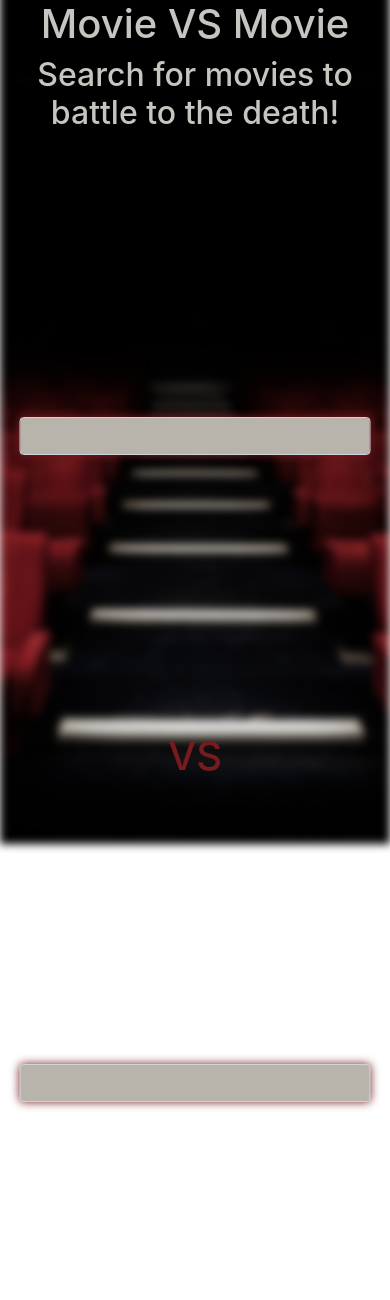
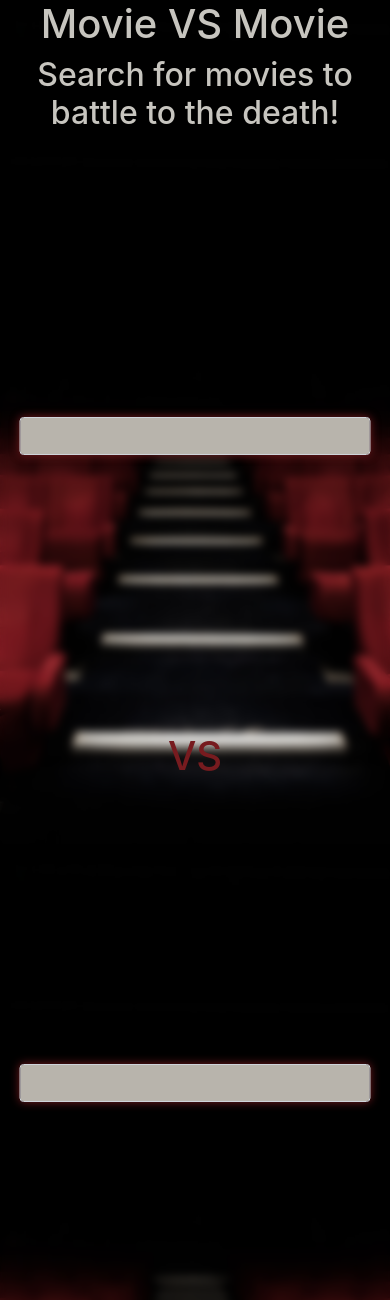
Before and after one commit to l3r0ux/Show-Down, a PHP site: page /views/index.html in a window 390 px wide. Shown: the top 1300 px of the page. Run offline with PHP 8.4, Linux system fonts and the light colour scheme; some libraries are stand-ins or nearby versions.

Commit message:
responsive mobile work

```diff
--- a/public/css/main.css
+++ b/public/css/main.css
@@ -3,19 +3,11 @@
     color: #c7c5bf;
 }
 
+html {
+    height: 100%;
+}
+
 /* .background-image {
-    position: fixed;
-    left: 0;
-    right: 0;
-    background: url(/images/cinema.jpg);
-    background-position: center;
-    background-size: cover;
-    filter: blur(4px);
-    height: 100vh;
-    transform: scale(1.1);
-} */
-
-.background-image {
     position: fixed;
     bottom: 0;
     left: 0;
@@ -27,17 +19,18 @@
     background-size: cover;
     background-repeat: no-repeat;
     filter: blur(4px);
-}
+} */
 
 body {
-    /* background-image: url(/images/cinema.jpg);
+    background-image: url(/images/cinema.jpg);
     background-attachment: fixed;
     background-position: center center;
     background-size: cover;
     background-repeat: no-repeat;
-    backdrop-filter: blur(4px); */
+    backdrop-filter: blur(4px);
     overflow-x: hidden;
-    height: 100vh;
+    height: 100%;
+    background-color: black !important;
 }
 
 .vs {
@@ -164,9 +157,6 @@ body {
     body {
         height: fit-content;
     }
-    .background-image {
-        height: var(--page-height);
-    }
 }
 
 
--- a/views/index.html
+++ b/views/index.html
@@ -10,7 +10,7 @@
 </head>
 <body>
     <main class="container">
-        <div class="background-image"></div>
+        <!-- <div class="background-image"></div> -->
         <section class="header-container row">
             <div class="col-sm-12 text-center">
                 <h1>Movie VS Movie</h1>
```
